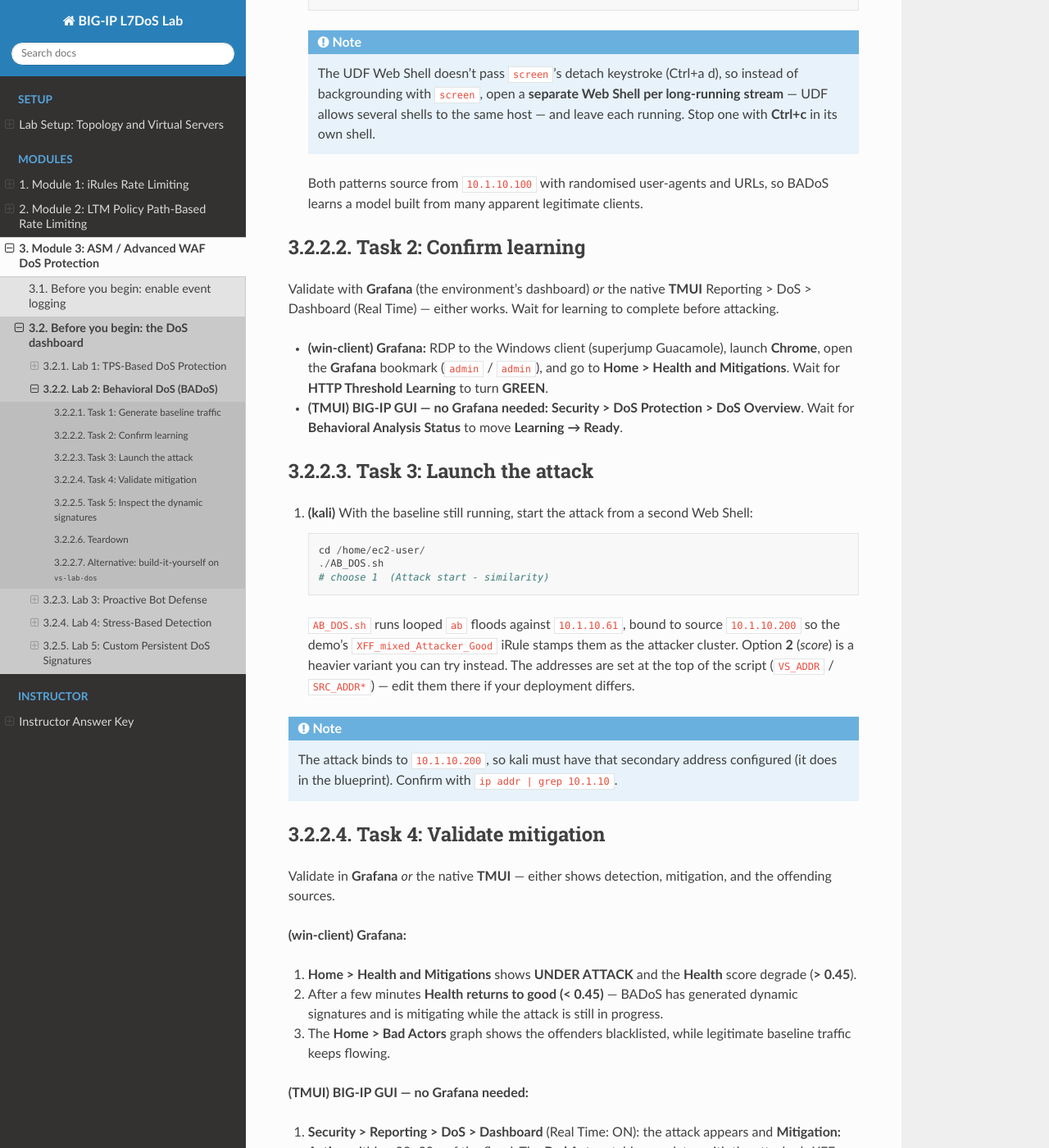
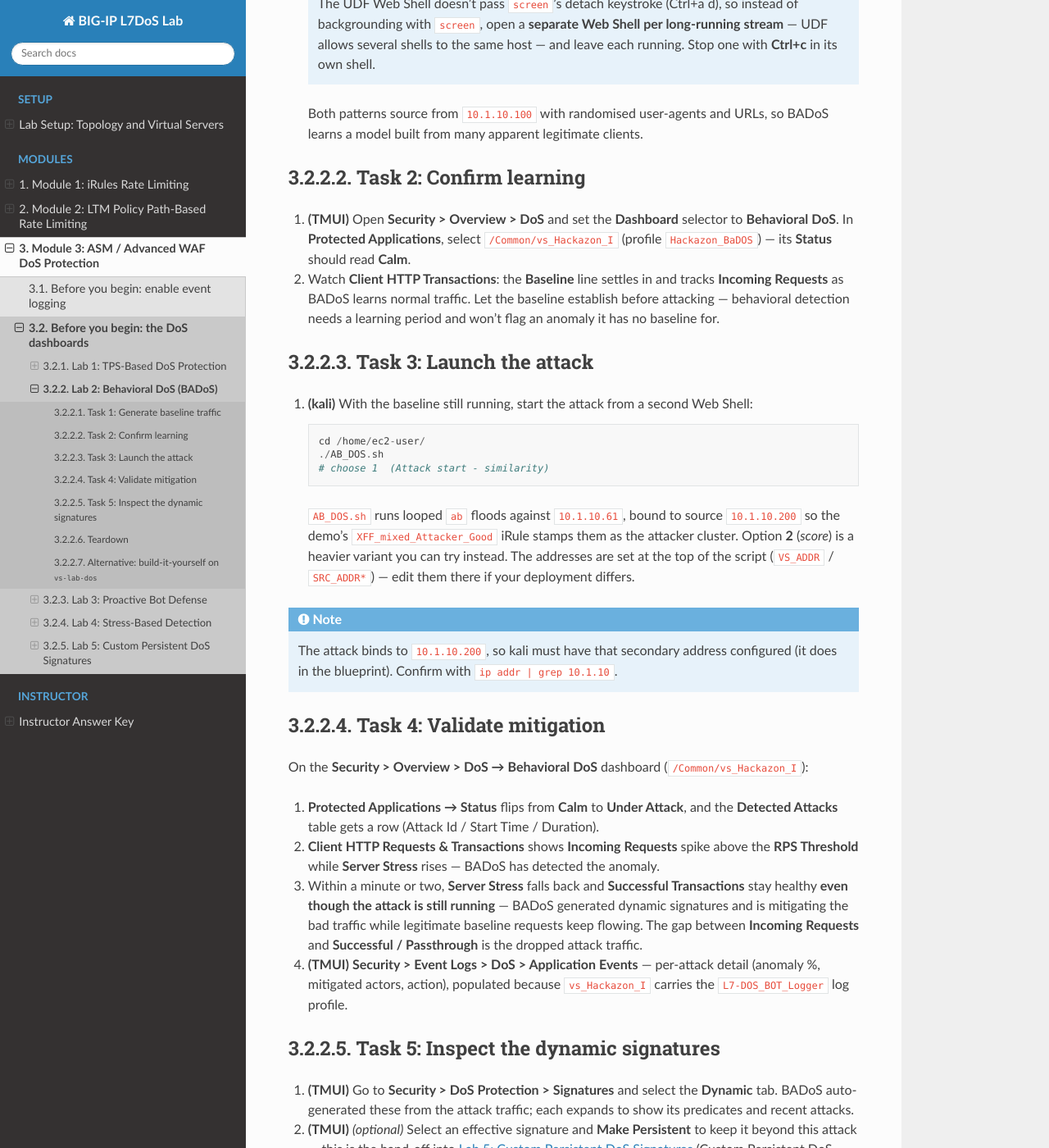
Before and after one commit to snowblind-/BIG-IP-L7DoS-Lab, a Sphinx documentation site: the page built from docs/module3-asm-waf/lab2/lab2-behavioral-dos.rst, in a window 1280 px wide and 1400 px high, scrolled down 1416 px. Shown: the whole window at 82% size. Built offline with Sphinx 7.4.7 and the Read the Docs theme 3.1.0, drawn with Linux system fonts in a browser that asks for light colours; some of the changed text lies outside the part shown.

Commit message:
Remove Grafana; use native BIG-IP DoS dashboards; fix dashboard note + diagrams
Grafana doesn't work in the environment — replace it with the native dashboards:
- Module 3 intro: correct the note — Security > Overview > DoS (BIG-IP Dashboard >
  Behavioral DoS: RPS threshold/baseline, Server Stress, Protected Applications
  status, Detected Attacks) and Security > Reporting > DoS > Dashboard (attacks
  rollup, Real Time) are two DISTINCT dashboards, not the same view.
- Lab 2: drop all Grafana steps (Health and Mitigations / HTTP Threshold Learning
  / Health 0.45 / win-client+Chrome). Validate on Security > Overview > DoS >
  Behavioral DoS for vs_Hackazon_I: Status Calm->Under Attack, Detected Attacks,
  Server Stress rise/recover while attack ongoing, Incoming-vs-Successful gap.
- Diagrams: win-client relabeled from 'Grafana / browser viewer' to 'Windows
  client' (index, lab-topology, README Mermaid node + edge).

```diff
--- a/docs/index.rst
+++ b/docs/index.rst
@@ -34,7 +34,7 @@
 
    [Clients]                            [BIG-IP VE 17.1.0.1 · mgmt 10.1.1.11]
     kali       10.1.10.100  (.200 = BaDOS attacker)
-    win-client 10.1.10.4    (Grafana / browser viewer)
+    win-client 10.1.10.4    (Windows client)
         |
         | HTTP        vs-lab-irules 10.1.10.55  Module 1 · iRules       -+
         +----------▶  vs-lab-ltm    10.1.10.56  Module 2 · LTM policies -+
--- a/docs/module3-asm-waf/lab2/lab2-behavioral-dos.rst
+++ b/docs/module3-asm-waf/lab2/lab2-behavioral-dos.rst
@@ -4,8 +4,8 @@
 Behavioral DoS (BADoS) uses machine learning to model **normal** traffic, then
 detects and mitigates anomalies automatically — no explicit thresholds. This lab
 drives the blueprint's ready-made BaDOS demo from kali and validates it in
-**Grafana** (or the native TMUI **Reporting > DoS > Dashboard**), then inspects the dynamic
-signatures BADoS generates.
+the native **Security > Overview > DoS → Behavioral DoS** dashboard, then inspects
+the dynamic signatures BADoS generates.
 
 .. list-table:: Lab environment
    :header-rows: 1
@@ -20,8 +20,10 @@
        the attack binds ``10.1.10.200`` (bad). The demo's ``XFF_mixed_Attacker_Good``
        iRule on ``10.1.10.61`` maps ``.100`` → good and ``.200`` → attacker
    * - Validation dashboard
-     - win-client — Guacamole RDP → Chrome
-     - **Grafana** (``admin``/``admin``) → *Health and Mitigations*
+     - TMUI — **Security > Overview > DoS**
+     - Native **BIG-IP Dashboard → Behavioral DoS** (Protected Applications
+       status, Server Stress, RPS threshold/baseline, Detected Attacks) — no
+       Grafana needed
    * - Protected VS
      - ``vs_Hackazon_I`` — ``10.1.10.61``
      - Blueprint's BaDoS demo VS: ``Hackazon_BaDOS`` profile, ``XFF-http``,
@@ -31,8 +33,8 @@
 .. note::
 
    **Run-from key.** **(kali)** = kali attack client via its UDF Web Shell;
-   **(win-client)** = Windows client via superjump Guacamole RDP (Chrome →
-   Grafana); **(TMUI)** = BIG-IP GUI.
+   **(TMUI)** = BIG-IP GUI — the **Security > Overview > DoS → Behavioral DoS**
+   dashboard.
 
 .. note::
 
@@ -40,9 +42,8 @@
    split, XFF handling, and logging are already configured on ``vs_Hackazon_I`` —
    there is nothing to build first — it is **entirely kali-driven**: the good
    baseline and the attack both originate from kali, distinguished only by source
-   IP (``.100`` good vs ``.200`` attacker). Win-client is used only to view
-   Grafana. (For a build-it-yourself variant on ``vs-lab-dos``, see *Alternative*
-   at the end.)
+   IP (``.100`` good vs ``.200`` attacker). You validate from the BIG-IP GUI. (For a
+   build-it-yourself variant on ``vs-lab-dos``, see *Alternative* at the end.)
 
 Task 1: Generate baseline traffic
 ---------------------------------
@@ -82,16 +83,15 @@
 Task 2: Confirm learning
 ------------------------
 
-Validate with **Grafana** (the environment's dashboard) *or* the native **TMUI**
-Reporting > DoS > Dashboard (Real Time) — either works. Wait for learning to complete before attacking.
+#. **(TMUI)** Open **Security > Overview > DoS** and set the **Dashboard** selector
+   to **Behavioral DoS**. In **Protected Applications**, select
+   ``/Common/vs_Hackazon_I`` (profile ``Hackazon_BaDOS``) — its **Status** should
+   read **Calm**.
 
-- **(win-client) Grafana:** RDP to the Windows client (superjump Guacamole),
-  launch **Chrome**, open the **Grafana** bookmark (``admin`` / ``admin``), and go
-  to **Home > Health and Mitigations**. Wait for **HTTP Threshold Learning** to
-  turn **GREEN**.
-- **(TMUI) BIG-IP GUI — no Grafana needed:** **Security > DoS Protection > DoS
-  Overview**. Wait for **Behavioral Analysis Status** to move **Learning →
-  Ready**.
+#. Watch **Client HTTP Transactions**: the **Baseline** line settles in and tracks
+   **Incoming Requests** as BADoS learns normal traffic. Let the baseline establish
+   before attacking — behavioral detection needs a learning period and won't flag
+   an anomaly it has no baseline for.
 
 Task 3: Launch the attack
 -------------------------
@@ -117,30 +117,24 @@
 Task 4: Validate mitigation
 ---------------------------
 
-Validate in **Grafana** *or* the native **TMUI** — either shows detection,
-mitigation, and the offending sources.
+On the **Security > Overview > DoS → Behavioral DoS** dashboard
+(``/Common/vs_Hackazon_I``):
 
-**(win-client) Grafana:**
+#. **Protected Applications → Status** flips from **Calm** to **Under Attack**, and
+   the **Detected Attacks** table gets a row (Attack Id / Start Time / Duration).
 
-#. **Home > Health and Mitigations** shows **UNDER ATTACK** and the **Health**
-   score degrade (**> 0.45**).
+#. **Client HTTP Requests & Transactions** shows **Incoming Requests** spike above
+   the **RPS Threshold** while **Server Stress** rises — BADoS has detected the
+   anomaly.
 
-#. After a few minutes **Health returns to good (< 0.45)** — BADoS has generated
-   dynamic signatures and is mitigating while the attack is still in progress.
+#. Within a minute or two, **Server Stress** falls back and **Successful
+   Transactions** stay healthy **even though the attack is still running** — BADoS
+   generated dynamic signatures and is mitigating the bad traffic while legitimate
+   baseline requests keep flowing. The gap between **Incoming Requests** and
+   **Successful / Passthrough** is the dropped attack traffic.
 
-#. The **Home > Bad Actors** graph shows the offenders blacklisted, while
-   legitimate baseline traffic keeps flowing.
-
-**(TMUI) BIG-IP GUI — no Grafana needed:**
-
-#. **Security > Reporting > DoS > Dashboard** (Real Time: ON): the attack appears and
-   **Mitigation: Active** within ~20–30 s of the flood. The **Bad Actors** table
-   populates with the attacker's XFF cluster (the narrow range the demo's
-   ``XFF_mixed_Attacker_Good`` iRule assigns to source ``10.1.10.200``), while the
-   legitimate baseline sources are not listed.
-
-#. **Security > Event Logs > DoS > Application Events** — per-attack detail
-   (anomaly %, mitigated actors, action). These populate because
+#. **(TMUI)** **Security > Event Logs > DoS > Application Events** — per-attack
+   detail (anomaly %, mitigated actors, action), populated because
    ``vs_Hackazon_I`` carries the ``L7-DOS_BOT_Logger`` log profile.
 
 Task 5: Inspect the dynamic signatures
@@ -183,9 +177,9 @@
 Questions
 ~~~~~~~~~
 
-- Grafana shows Health recover to **< 0.45** *while the attack is still running*.
-  What did BADoS do between "under attack" and "healthy again", and why is that
-  different from a static rate limit?
+- The dashboard shows **Server Stress** recover *while the attack is still
+  running*. What did BADoS do between "under attack" and "healthy again", and why
+  is that different from a static rate limit?
 - The attacker is blacklisted via **dynamic signatures**. How is that different
   from the **bad-actor greylist**, and when would each be the mitigation you see?
 - A promoted dynamic signature (Task 5) becomes persistent. What do you gain by
--- a/docs/setup/lab-topology.rst
+++ b/docs/setup/lab-topology.rst
@@ -14,7 +14,7 @@
 
    [Clients]                            [BIG-IP VE 17.1.0.1 · mgmt 10.1.1.11]
     kali       10.1.10.100  (.200 = BaDOS attacker)
-    win-client 10.1.10.4    (Grafana / browser viewer)
+    win-client 10.1.10.4    (Windows client)
         |
         | HTTP        vs-lab-irules 10.1.10.55  Module 1 · iRules       -+
         +----------▶  vs-lab-ltm    10.1.10.56  Module 2 · LTM policies -+
```
Also changed, not shown: README.md (+2 -2 lines), docs/module3-asm-waf/module3.rst (+18 -9 lines).
